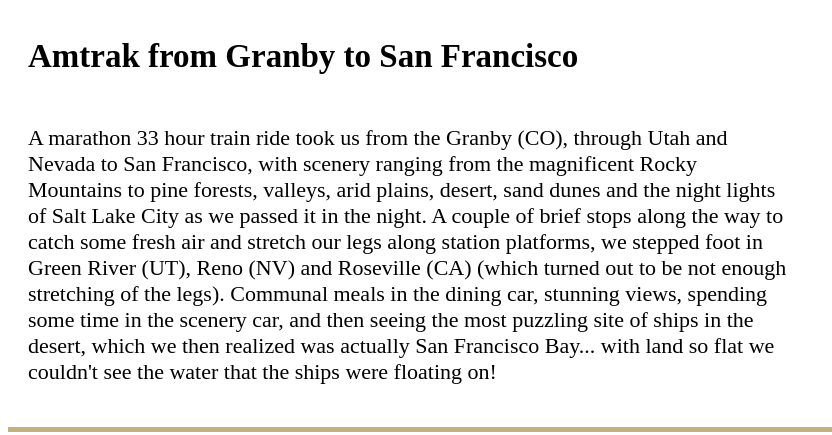
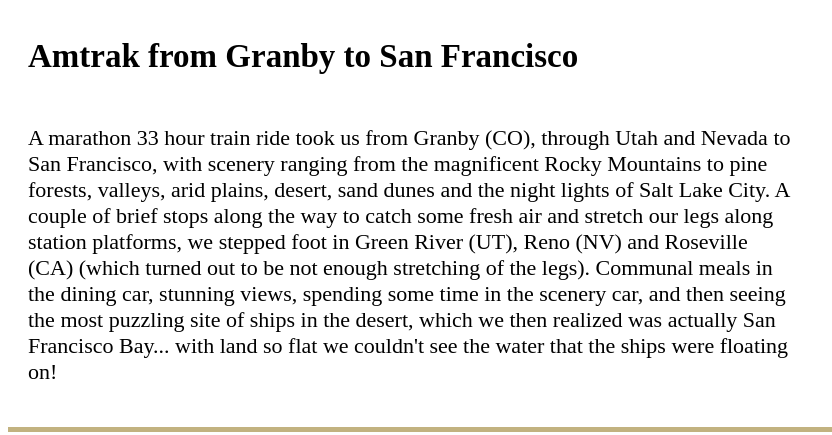
Before and after one commit to citmandigitaljobs/citmandigitaljobs-2024holiday-Utah-Nevada, a plain HTML site: page index.html in a window 1280 px wide. Shown: the part 407-842 px from the top of the page, 0-832 px from the left. Drawn offline with Linux system fonts and the light colour scheme; grey boxes are pictures that could not be loaded; a web font is replaced by a local one.

Commit message:
Update index.html

```diff
--- a/index.html
+++ b/index.html
@@ -63,7 +63,7 @@
       <div class="topic-and-description">
         <h2>Amtrak from Granby to San Francisco</h2>
           <div class="text">
-          <p>A marathon 33 hour train ride took us from the Granby (CO), through Utah and Nevada to San Francisco, with scenery ranging from the magnificent Rocky Mountains to pine forests, valleys, arid plains, desert, sand dunes and the night lights of Salt Lake City as we passed it in the night. A couple of brief stops along the way to catch some fresh air and stretch our legs along station platforms, we stepped foot in Green River (UT), Reno (NV) and Roseville (CA) (which turned out to be not enough stretching of the legs). Communal meals in the dining car, stunning views, spending some time in the scenery car, and then seeing the most puzzling site of ships in the desert, which we then realized was actually San Francisco Bay... with land so flat we couldn't see the water that the ships were floating on!</p>
+          <p>A marathon 33 hour train ride took us from Granby (CO), through Utah and Nevada to San Francisco, with scenery ranging from the magnificent Rocky Mountains to pine forests, valleys, arid plains, desert, sand dunes and the night lights of Salt Lake City. A couple of brief stops along the way to catch some fresh air and stretch our legs along station platforms, we stepped foot in Green River (UT), Reno (NV) and Roseville (CA) (which turned out to be not enough stretching of the legs). Communal meals in the dining car, stunning views, spending some time in the scenery car, and then seeing the most puzzling site of ships in the desert, which we then realized was actually San Francisco Bay... with land so flat we couldn't see the water that the ships were floating on!</p>
         </div>
 
       </div>
```
